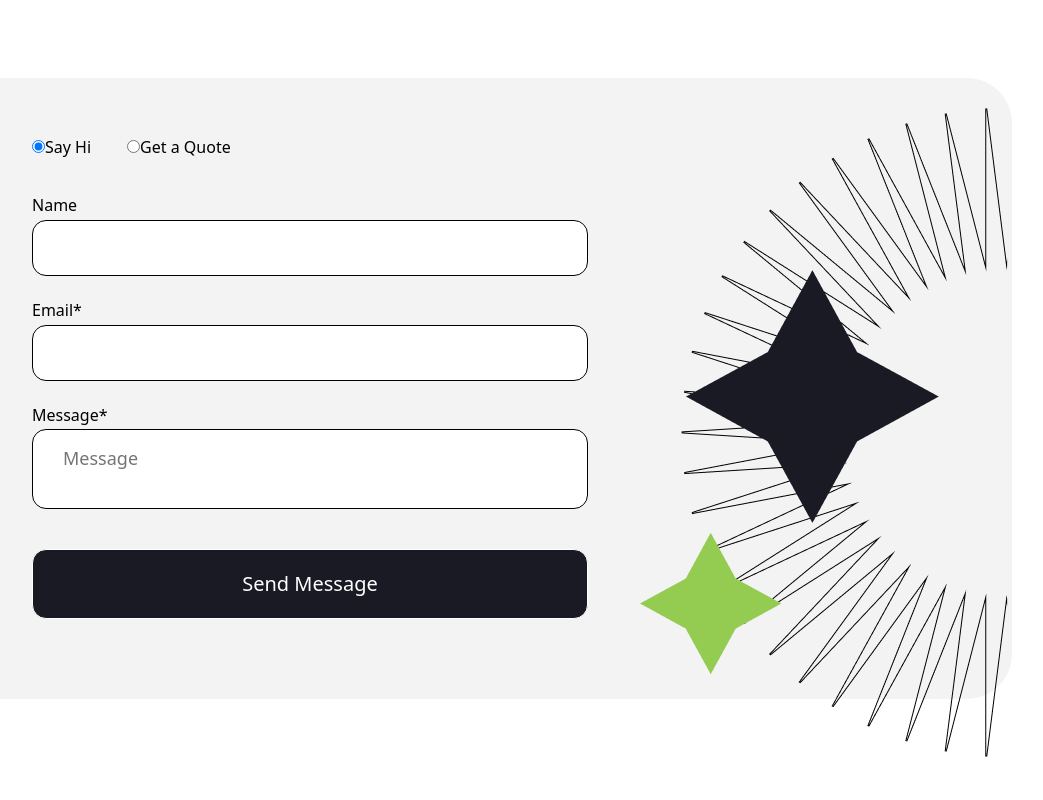
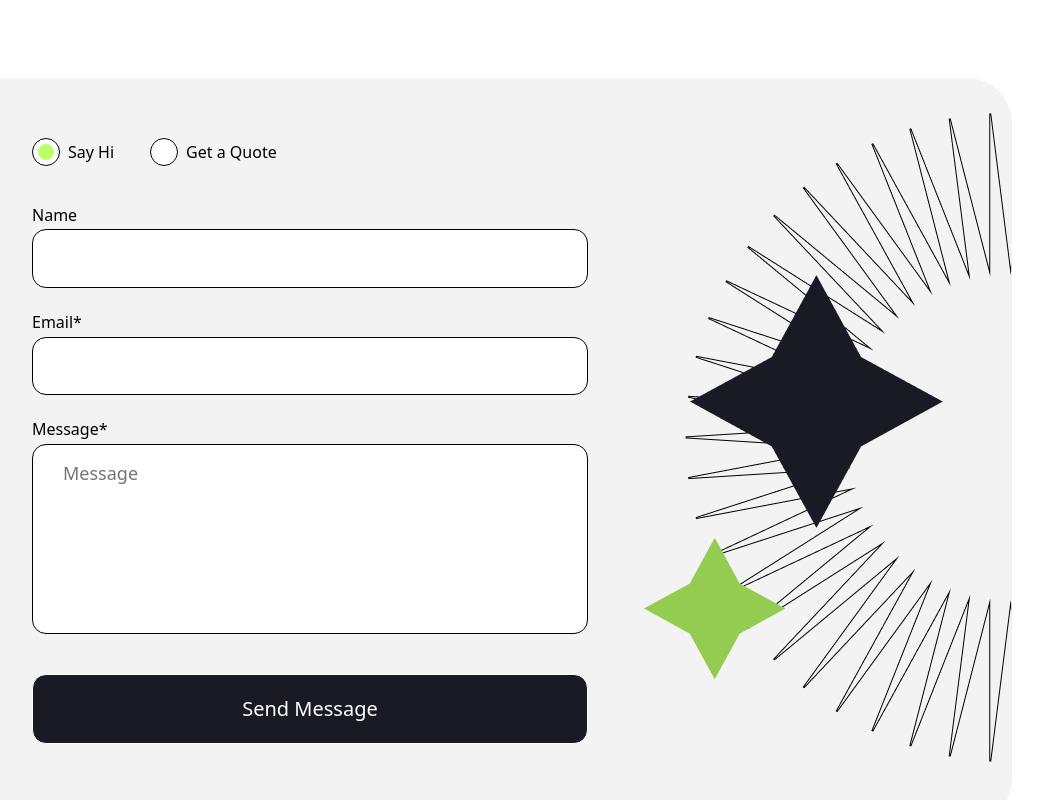
Before and after one commit to xboikom1/Positivus, a React (Vite) app: page / in a window 1280 px wide. Shown: the part 6286-7086 px from the top of the page, without its empty margins (168-1211 px from the left). Before the commit the page ends 7055 px from the top, so only its background shows below. Built offline with nearby package versions, Linux system fonts and the light colour scheme.

Commit message:
custom radio

```diff
--- a/src/Form/Form.jsx
+++ b/src/Form/Form.jsx
@@ -4,7 +4,7 @@ import { Form, Formik, Field } from 'formik';
 
 const Contact_Form = () => {
   const initialValues = {
-    name: '',
+    username: '',
     email: '',
     message: '',
     intention: 'greeting',
@@ -13,7 +13,6 @@ const Contact_Form = () => {
   const id = useId();
 
   const handleSubmit = (values, actions) => {
-    console.log(values);
     actions.resetForm();
   };
 
@@ -22,24 +21,24 @@ const Contact_Form = () => {
       <Formik initialValues={initialValues} onSubmit={handleSubmit}>
         <Form className={css.form}>
           <div className={css.radioContainer}>
-            <label htmlFor={`${id} greeting`}>
+            <label className={css.radioLabel}>
               <Field
                 type="radio"
                 name="intention"
                 value="greeting"
-                className={css.radioBtn}
-                id={`${id} greeting`}
+                className={css.realRadio}
               />
+              <span className={css.customRadio} />
               Say Hi
             </label>
-            <label htmlFor={`${id} quote`}>
+            <label className={css.radioLabel}>
               <Field
                 type="radio"
                 name="intention"
                 value="quote"
-                className={css.radioBtn}
-                id={`${id} quote`}
+                className={css.realRadio}
               />
+              <span className={css.customRadio} />
               Get a Quote
             </label>
           </div>
--- a/src/Form/Form.module.css
+++ b/src/Form/Form.module.css
@@ -11,11 +11,6 @@
     position: relative;
 }
 
-.radioContainer {
-    display: flex;
-    gap: 36px;
-}
-
 .inputsContainer {
     display: flex;
     flex-direction: column;
@@ -26,7 +21,6 @@
     display: flex;
     flex-direction: column;
     gap: 5px;
-
 }
 
 .input {
@@ -44,12 +38,18 @@
     border-radius: 14px;
     padding: 20px 35px;
     max-width: 556px;
+    transition: color 250ms linear;
+}
+
+.submitBtn:hover,
+.submitBtn:focus {
+    color: var(--green);
 }
 
 .formImg {
     position: absolute;
-    right: -320px;
-    top: 30px;
+    right: -324px;
+    top: 35px;
 }
 
 .textarea {
@@ -62,4 +62,49 @@
     padding: 18px 30px;
     resize: none;
     outline: none;
+    height: 190px;
 }
+
+.radioContainer {
+    display: flex;
+    gap: 36px;
+}
+
+.radioLabel {
+    display: flex;
+    align-items: center;
+    cursor: pointer;
+    text-align: center;
+}
+
+.realRadio {
+    display: none;
+}
+
+.customRadio {
+    width: 28px;
+    height: 28px;
+    border: 1px solid var(--black);
+    border-radius: 50%;
+    margin-right: 8px;
+    position: relative;
+    background: #fff;
+}
+
+.customRadio::after {
+    content: "";
+    display: block;
+    width: 16px;
+    height: 16px;
+    border-radius: 50%;
+    background: var(--green);
+    position: absolute;
+    top: 50%;
+    left: 50%;
+    transform: translate(-50%, -50%);
+    opacity: 0;
+}
+
+.realRadio:checked+.customRadio::after {
+    opacity: 1;
+}
--- a/src/index.css
+++ b/src/index.css
@@ -38,7 +38,8 @@ h4 {
   font-size: 20px;
 }
 
-p {
+p,
+input {
   font-size: 18px;
   margin: 0;
   font-family: "Space Grotesk", serif;
```
